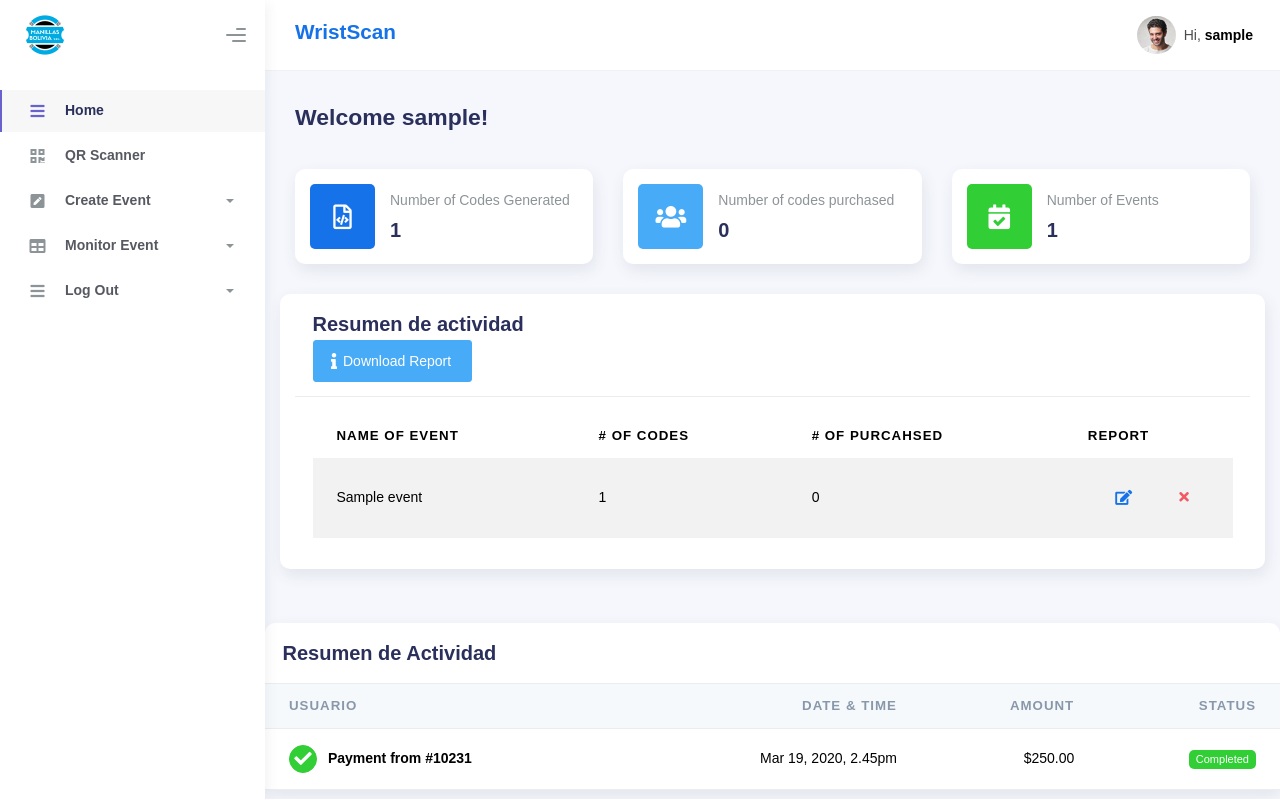
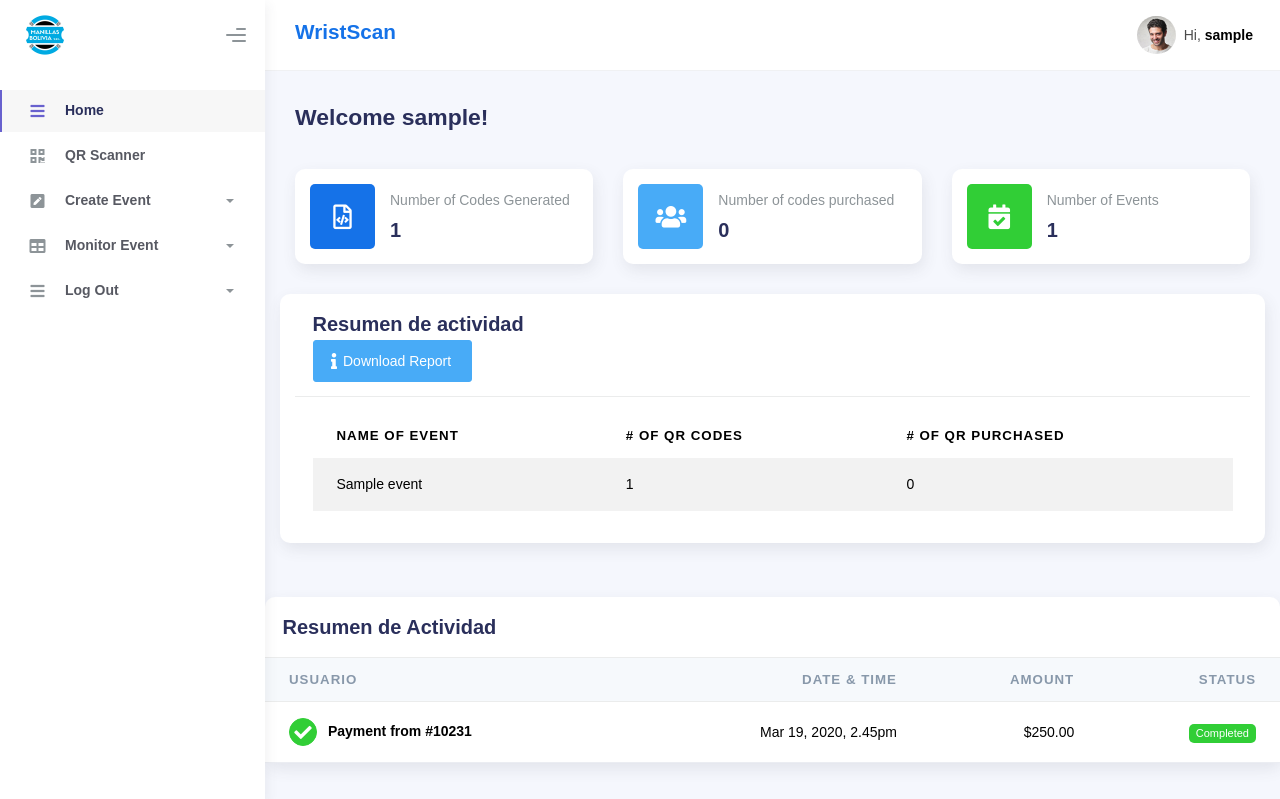
Before and after one commit to JoseDevApps/WristScan, a Django app: page /dashboard/ in a window 1280 px wide. Shown: the top 799 px of the page. Run offline with Django 4.2, Linux system fonts and the light colour scheme; a user stored in the database is signed in; tables that the repository leaves empty hold one stand-in row (values such as "Sample post"); parts of the project's set-up code (start-up, migrations or seed data) failed here and were passed over; some libraries are stand-ins or nearby versions.

Commit message:
update: home

```diff
--- a/App/dashboard/templates/dashboard/index.html
+++ b/App/dashboard/templates/dashboard/index.html
@@ -412,9 +412,8 @@
                 <thead>
                   <tr>
                     <th>Name of event</th>
-                    <th># of codes</th>
-                    <th># of purcahsed</th>
-                    <th style="width: 10%">Report</th>
+                    <th># of QR codes</th>
+                    <th># of QR purchased</th>
                   </tr>
                 </thead>
 
@@ -424,28 +423,7 @@
                     <td>{{event.name}} </td>
                     <td>{{event.total_qr_count}}</td>
                     <td>{{event.purchased_qr_count}}</td>
-                    <td>
-                      <div class="form-button-action">
-                        <button
-                          type="button"
-                          data-bs-toggle="tooltip"
-                          title=""
-                          class="btn btn-link btn-primary btn-lg"
-                          data-original-title="Edit Task"
-                        >
-                          <i class="fa fa-edit"></i>
-                        </button>
-                        <button
-                          type="button"
-                          data-bs-toggle="tooltip"
-                          title=""
-                          class="btn btn-link btn-danger"
-                          data-original-title="Remove"
-                        >
-                          <i class="fa fa-times"></i>
-                        </button>
-                      </div>
-                    </td>
+
                   </tr>
                   {% endfor %}
                 </tbody>
```
